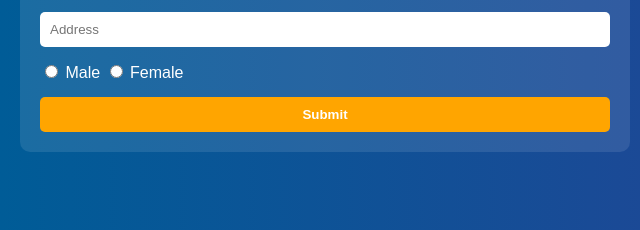
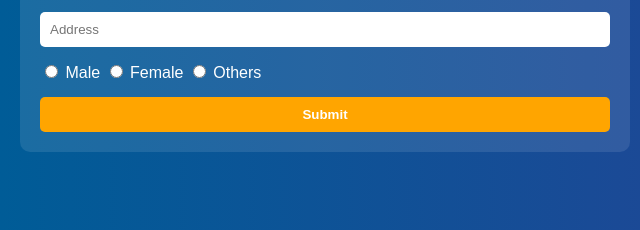
Before and after one commit to shoaibkhan-dev/js_project_reg_form, a plain HTML site: page index.html in a window 1280 px wide. Shown: the part 348-578 px from the top of the page, 0-640 px from the left. Drawn offline with Linux system fonts and the light colour scheme.

Commit message:
add files to registration form

```diff
--- a/index.html
+++ b/index.html
@@ -20,6 +20,7 @@
               <div class="gender">
                 <label><input type="radio" name="gender" value="Male" required> Male</label>
                 <label><input type="radio" name="gender" value="Female"> Female</label>
+                <label><input type="radio" name="gender" value="Others"> Others</label>
               </div>
               <button type="submit">Submit</button>
             </form>
```
